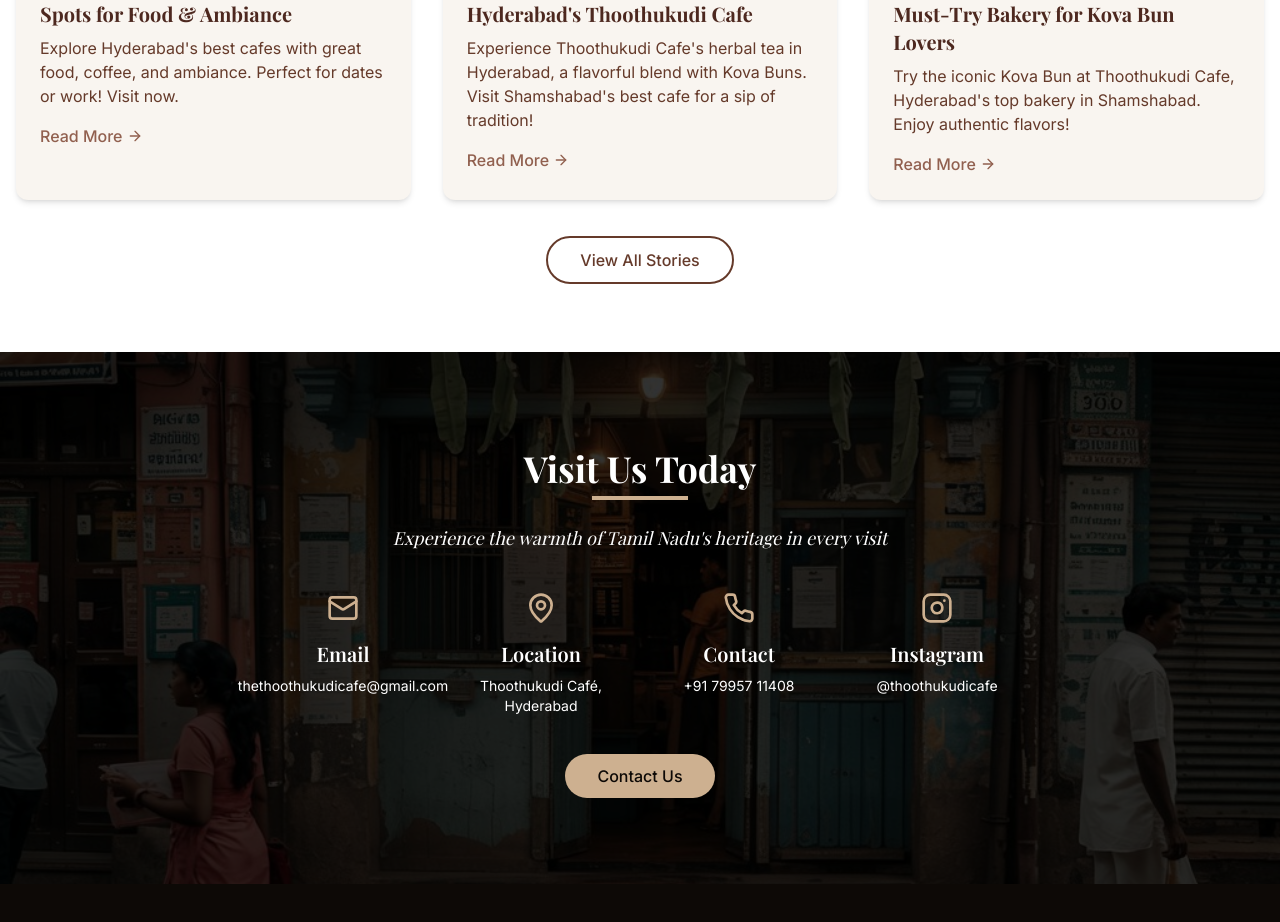
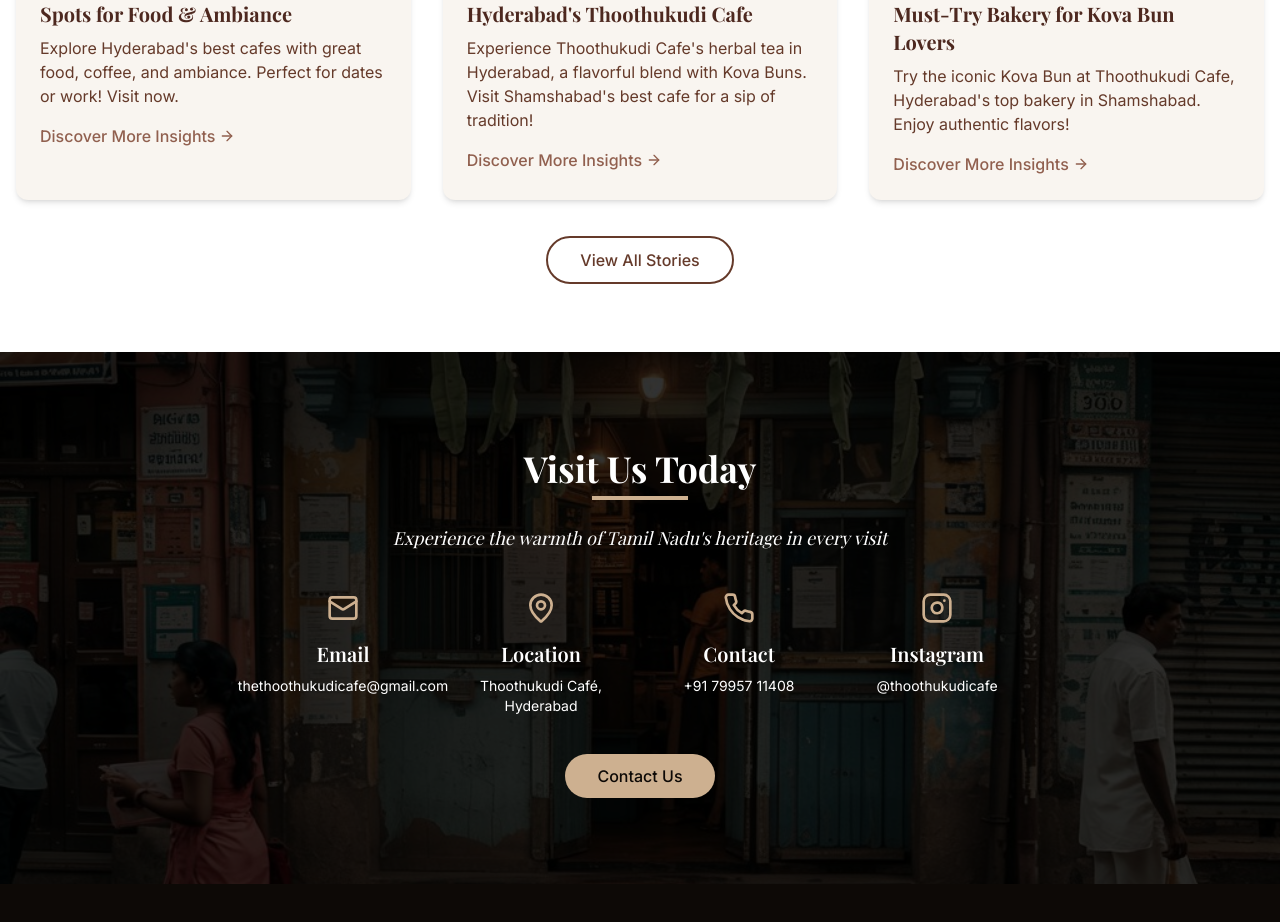
Before and after one commit to manchikanti-varun/cafe, a Next.js app: page / in a window 1280 px wide. Shown: the part 3190-4112 px from the top of the page. Built offline with nearby package versions, Linux system fonts and the light colour scheme; a web font is replaced by a local one.

Commit message:
Discover more insights

```diff
--- a/app/page.tsx
+++ b/app/page.tsx
@@ -462,7 +462,7 @@ export default function Home() {
                     href={`/blogs/${blog.slug}`}
                     className="mt-4 inline-flex items-center font-medium text-[#91604F] transition-colors hover:text-[#4D281F]"
                   >
-                    Read More
+                    Discover More Insights
                     <ArrowRight className="ml-1 h-4 w-4 transition-transform duration-300 group-hover:translate-x-1" />
                   </Link>
                 </div>
--- a/components/blog-card.tsx
+++ b/components/blog-card.tsx
@@ -30,7 +30,7 @@ export default function BlogCard({ blog }: BlogCardProps) {
                     href={`/blogs/${blog.slug}`}
                     className="mt-4 inline-flex items-center font-medium text-[#91604F] hover:text-[#4D281F]"
                 >
-                    Read More
+                    Discover More Insights
                     <ArrowRight className="ml-1 h-4 w-4" />
                 </Link>
             </div>
```
